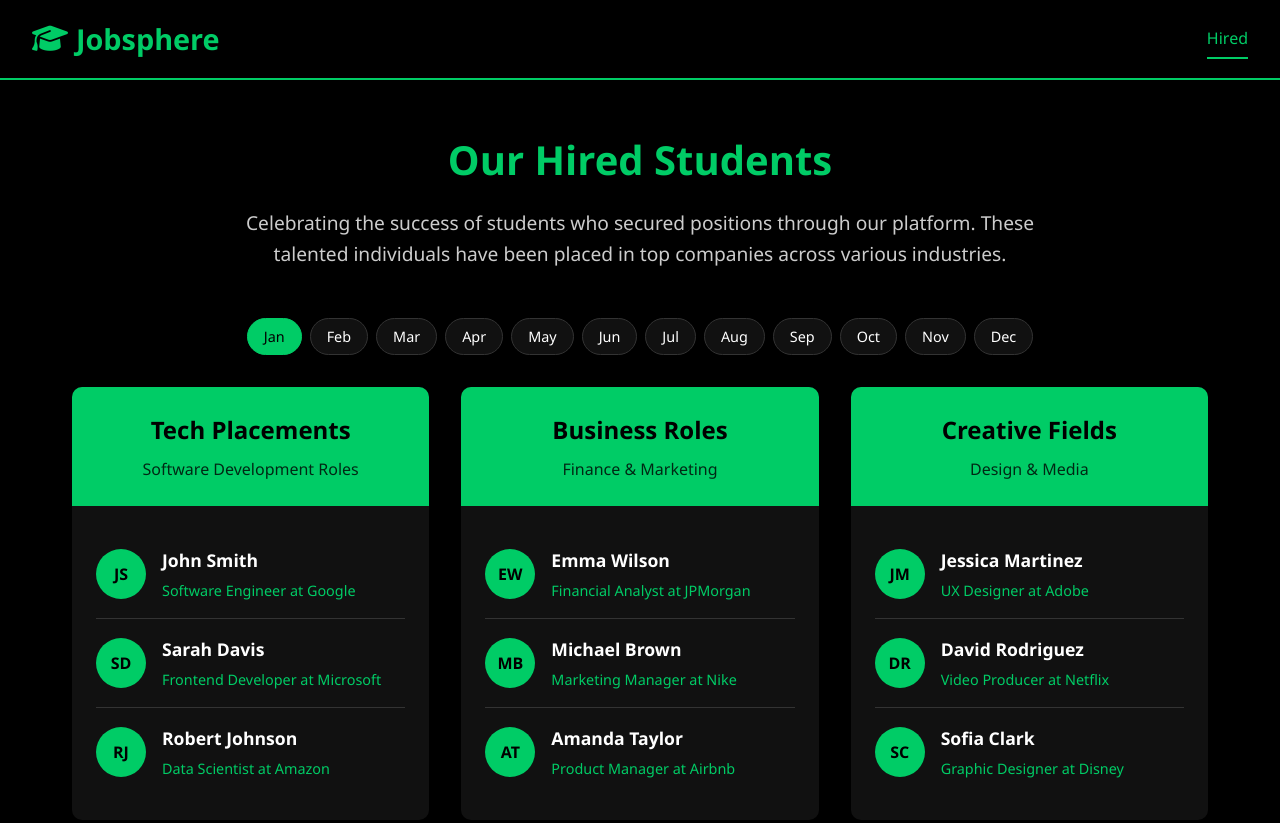
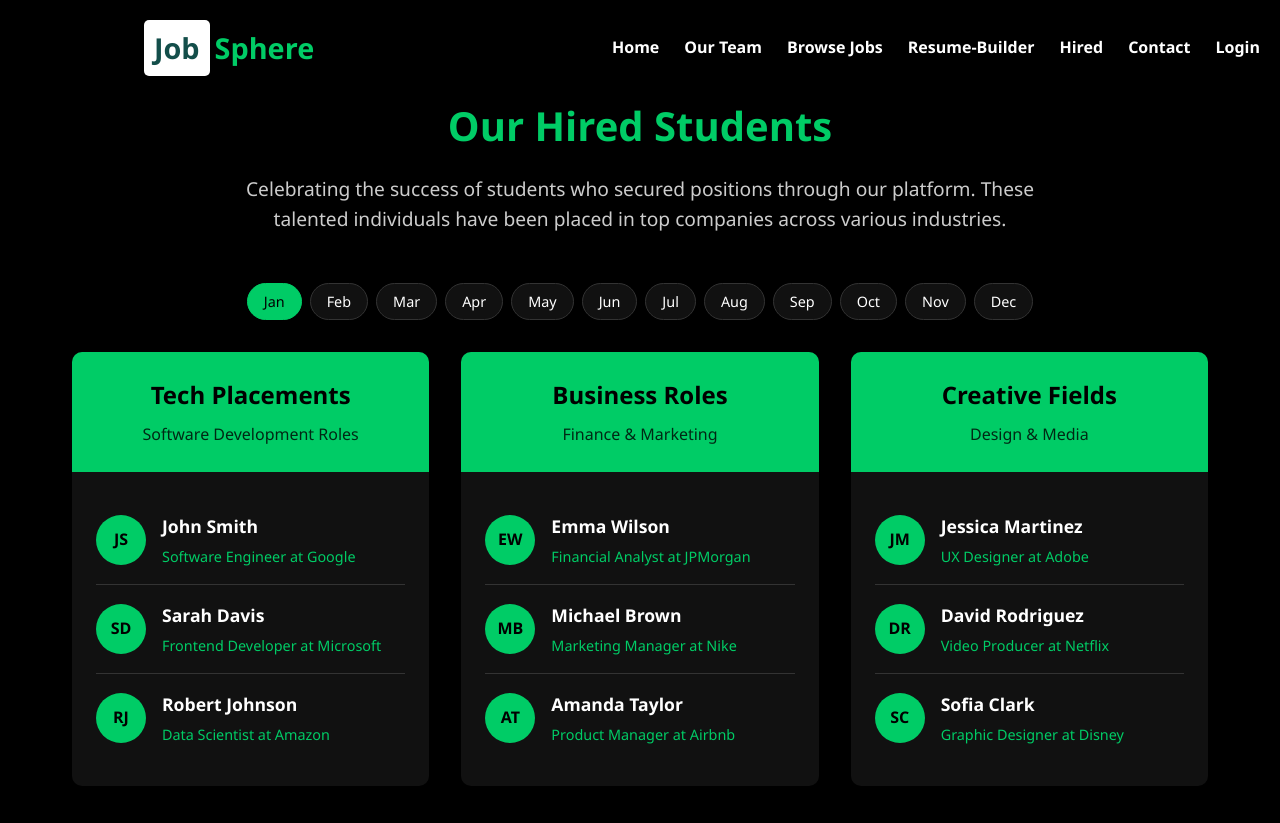
Before and after one commit to vijetha16/Jobsphere, a plain HTML site: page hired data.html in a window 1280 px wide. Shown: the top 823 px of the page. Drawn offline with Linux system fonts and the light colour scheme.

Commit message:
end of work

```diff
--- a/hired data.html
+++ b/hired data.html
@@ -17,6 +17,57 @@
             background-color: #000;
             color: #fff;
             line-height: 1.6;
+        }
+
+        header {
+            position: fixed;
+            top: 0;
+            left: 0;
+            width: 100%;
+            background: black;
+            z-index: 1000;
+        }
+
+        nav {
+            display: flex;
+            justify-content: space-between;
+            align-items: center;
+            padding: 20px;
+        }
+
+        nav .logo {
+            width: 120px;
+            padding-left: 10%;
+        }
+
+        .logo {
+            font-size: 50px;
+            display: flex;
+            font-weight: bold;
+        }
+
+        .logo span {
+            background: white;
+            color: #134e4a;
+            padding: 5px 10px;
+            border-radius: 5px;
+            margin-right: 5px;
+        }
+
+        nav ul {
+            list-style: none;
+            display: flex;
+            gap: 25px;
+        }
+
+        nav ul li a {
+            color: white;
+            font-weight: bold;
+            transition: 0.3s;
+        }
+
+        nav ul li a:hover {
+            color: #a7f3d0;
         }
 
         /* Navigation Bar */
@@ -276,18 +327,48 @@
                 font-size: 0.8rem;
             }
         }
+
+        a {
+            text-decoration: none;
+            color: white;
+        }
+
+        .close{
+            padding: 10px;
+            text-align: center;
+        }
+
+        .back-btn{
+            color: white;
+            padding: 10px;
+        }
+
+        .back-btn:hover{
+            color: green;
+        }
     </style>
 </head>
 <body>
-    <!-- Navigation Bar -->
-    <nav class="navbar">
-        <a href="#" class="logo">
-            <i class="fas fa-graduation-cap"></i> Jobsphere
-        </a>
-        <ul class="nav-links">
-            <li><a href="#" class="active">Hired</a></li>
-        </ul>
-    </nav>
+
+    <header>
+        <nav>
+            <div class="logo">
+                <span>Job</span> Sphere
+            </div>
+
+            <ul>
+                <li><a href="index.html">Home</a></li>
+                <li><a href="team.html">Our Team</a></li>
+                <li><a href="deep1.html">Browse Jobs</a></li>
+                <li><a href="charan rb.html">Resume-Builder</a></li>
+                <li><a href="hired data.html">Hired</a> </li>
+                <li><a href="contact.html">Contact</a></li>
+                <li><a href="login.html" class="btn">Login</a></li>
+            </ul>
+        </nav>
+    </header>
+
+    <div class="close"><a class="back-btn" href="index.html">← Go Back</a></div>
 
     <!-- Hired Section -->
     <section class="hired-section">
```
Also changed, not shown: akshitha.html (+17 -0 lines), durga.html (+16 -0 lines), team.html (+5 -0 lines), vijetha.html (+16 -0 lines).
